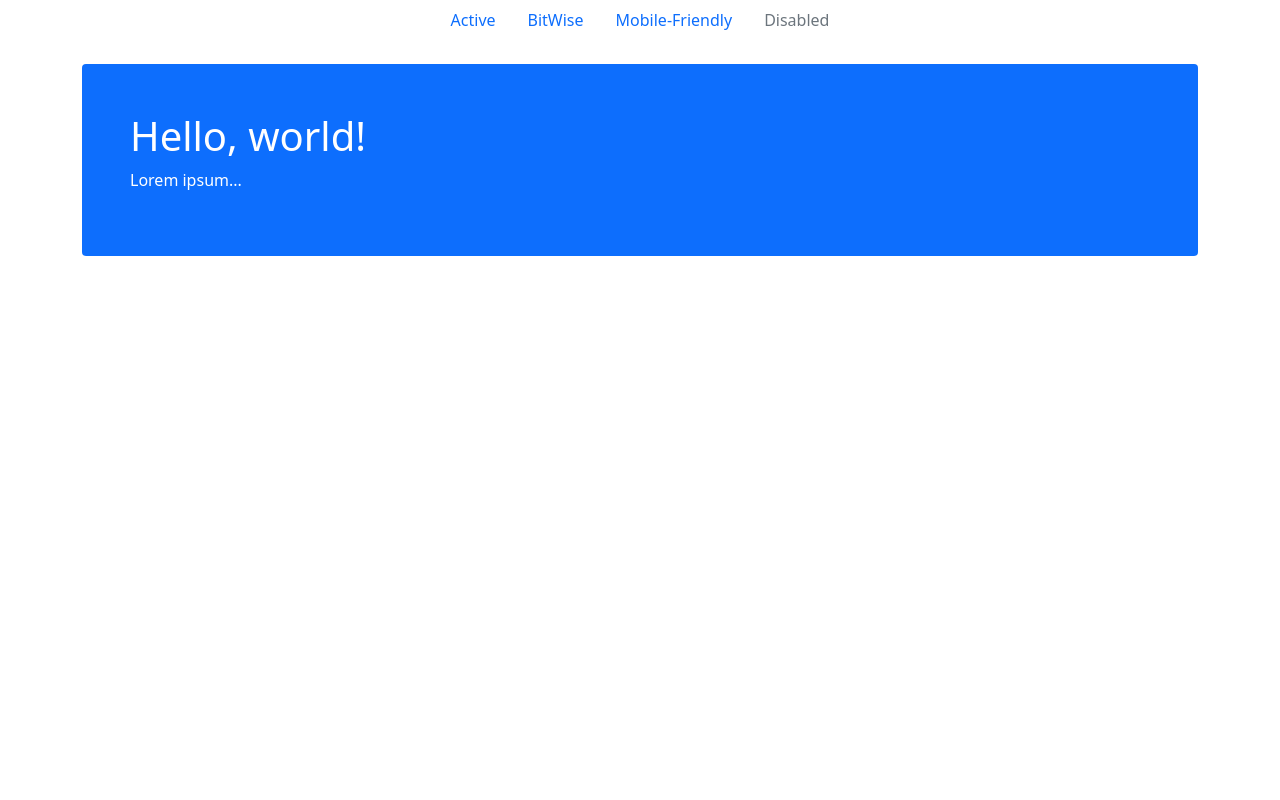
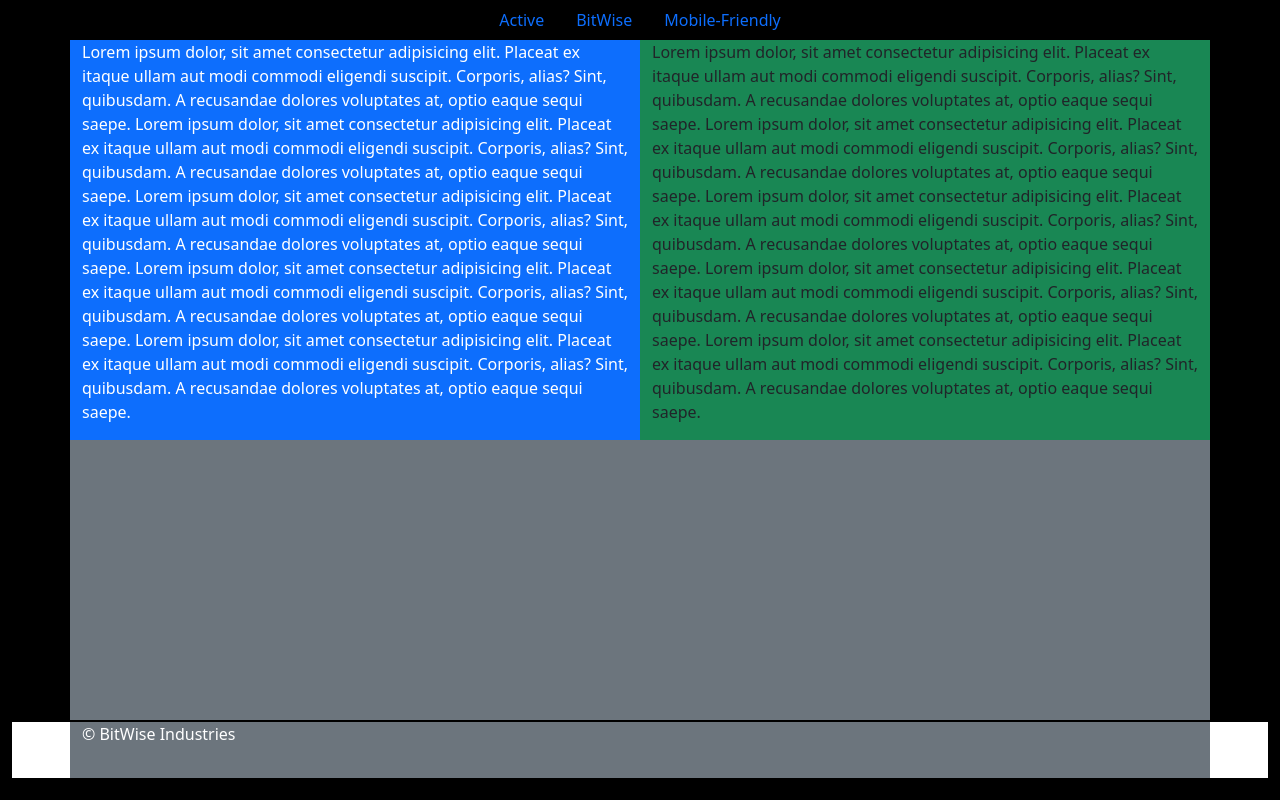
Before and after one commit to SiFrshAir/Collab-prac, a plain HTML site: page index.html in a window 1280 px wide. Drawn offline with nearby package versions, Linux system fonts and the light colour scheme.

Commit message:
column and footer

```diff
--- a/css/styles.css
+++ b/css/styles.css
@@ -0,0 +1,15 @@
+body {
+    height: 100%;
+    background-color: black;
+}
+
+@media  screen and (min-width : 768px) {
+    .main {
+        height: 85vh;
+        margin-bottom: 2px;
+    }
+    .footer {
+        height: 7vh;
+        background-color: white;
+    }
+}
--- a/index.html
+++ b/index.html
@@ -23,18 +23,46 @@
           <li class="nav-item">
             <a class="nav-link" href="#">Mobile-Friendly</a>
           </li>
-          <li class="nav-item">
-            <a class="nav-link disabled">Disabled</a>
-          </li>
         </ul>
       </div>
-      <div class="container">
+      <!-- <div class="container">
         <div class="mt-4 p-5 bg-primary text-white rounded">
           <h1>Hello, world!</h1>
           <p>Lorem ipsum...</p>
         </div>
+      </div> -->
+      <div class="main">
+        <div class="container h-100 bg-secondary">
+          <div class="row">
+            <div class="col-sm-12 col-md-6 mb-1 bg-primary">
+              <p class="parag text-white">
+                Lorem ipsum dolor, sit amet consectetur adipisicing elit. Placeat ex itaque ullam aut modi commodi eligendi suscipit. Corporis, alias? Sint, quibusdam. A recusandae dolores voluptates at, optio eaque sequi saepe.
+                Lorem ipsum dolor, sit amet consectetur adipisicing elit. Placeat ex itaque ullam aut modi commodi eligendi suscipit. Corporis, alias? Sint, quibusdam. A recusandae dolores voluptates at, optio eaque sequi saepe.
+                Lorem ipsum dolor, sit amet consectetur adipisicing elit. Placeat ex itaque ullam aut modi commodi eligendi suscipit. Corporis, alias? Sint, quibusdam. A recusandae dolores voluptates at, optio eaque sequi saepe.
+                Lorem ipsum dolor, sit amet consectetur adipisicing elit. Placeat ex itaque ullam aut modi commodi eligendi suscipit. Corporis, alias? Sint, quibusdam. A recusandae dolores voluptates at, optio eaque sequi saepe.
+                Lorem ipsum dolor, sit amet consectetur adipisicing elit. Placeat ex itaque ullam aut modi commodi eligendi suscipit. Corporis, alias? Sint, quibusdam. A recusandae dolores voluptates at, optio eaque sequi saepe.
+              </p>
+            </div>
+            <div class="col-sm-12 col-md-6 mb-1 bg-success">
+              <p class="parag">
+                Lorem ipsum dolor, sit amet consectetur adipisicing elit. Placeat ex itaque ullam aut modi commodi eligendi suscipit. Corporis, alias? Sint, quibusdam. A recusandae dolores voluptates at, optio eaque sequi saepe.
+                Lorem ipsum dolor, sit amet consectetur adipisicing elit. Placeat ex itaque ullam aut modi commodi eligendi suscipit. Corporis, alias? Sint, quibusdam. A recusandae dolores voluptates at, optio eaque sequi saepe.
+                Lorem ipsum dolor, sit amet consectetur adipisicing elit. Placeat ex itaque ullam aut modi commodi eligendi suscipit. Corporis, alias? Sint, quibusdam. A recusandae dolores voluptates at, optio eaque sequi saepe.
+                Lorem ipsum dolor, sit amet consectetur adipisicing elit. Placeat ex itaque ullam aut modi commodi eligendi suscipit. Corporis, alias? Sint, quibusdam. A recusandae dolores voluptates at, optio eaque sequi saepe.
+                Lorem ipsum dolor, sit amet consectetur adipisicing elit. Placeat ex itaque ullam aut modi commodi eligendi suscipit. Corporis, alias? Sint, quibusdam. A recusandae dolores voluptates at, optio eaque sequi saepe.
+              </p>
+            </div>
+          </div>
+        </div>
+
       </div>
-
+     <div class="footer">
+      <div class="container bg-secondary h-100">
+        <p class="parag text-white">
+            © BitWise Industries
+        </p>
+      </div>
+     </div>
     </div>
 
 
```
